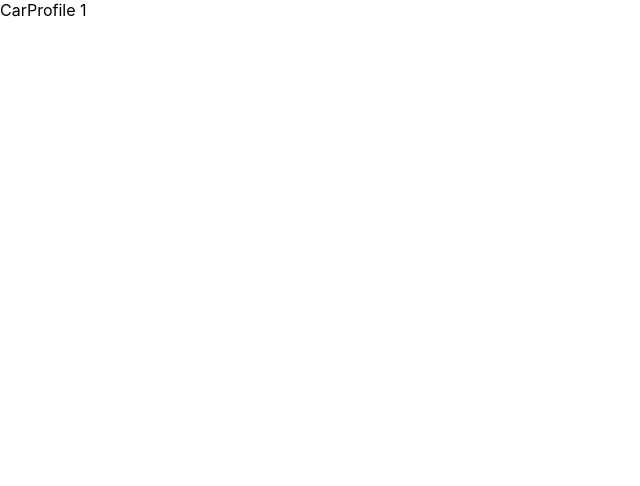
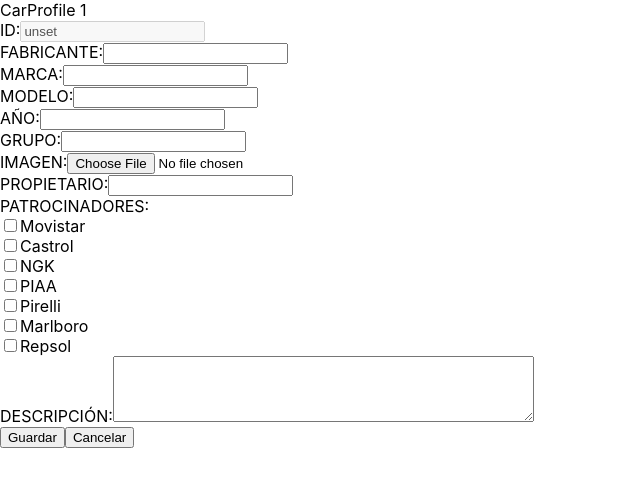
Before and after one commit to enricvelasco/slot-family, a Next.js app: page /cars/1 in a window 1280 px wide. Shown: the top 486 px of the page, without its empty margins (0-640 px from the left). Built offline with nearby package versions, Linux system fonts and the light colour scheme; no server answers; the database is empty.

Commit message:
first car form. Checkboxes included

```diff
--- a/firebase/data/cars/index.js
+++ b/firebase/data/cars/index.js
@@ -5,7 +5,7 @@
 
 export const getCars = async () => {
   return new Promise(function(resolve, reject) {
-    firebase.firestore().collection(collectionName).get()
+    ref.get()
       .then(querySnapshot => {
         const datalist = []
         querySnapshot.forEach(doc => {datalist.push({id: doc.id, ...doc.data()})});
@@ -15,12 +15,21 @@
   })
 }
 
-export const getCarById = () => {
-
+export const getCarById = async (id) => {
+  return new Promise(function(resolve, reject) {
+    ref.doc(id).get()
+      .then(doc => resolve({ id: doc.id, ...doc.data() }))
+      .catch(err => reject(err))
+  })
 }
 
-export const updateCar = () => {
-
+export const updateCar = (data) => {
+  const { id } = data
+  return new Promise(function(resolve, reject) {
+    ref.doc(id).set(data)
+      .then(doc => resolve(doc))
+      .catch(err => reject(err))
+  })
 }
 
 export const saveCar = (data) => {
--- /dev/null
+++ b/forms/cars/index.js
@@ -0,0 +1,122 @@
+import React, { useReducer } from 'react'
+import Link from 'next/link'
+import {formInitialState, reducer} from "./resources";
+import {sponsorsList} from "../../mock/sponsors";
+
+const CarsForm = ({ onSubmit, data = null }) => {
+  const [state, dispatch] = useReducer(reducer, data || formInitialState)
+  const { id, manufacturer, make, model, year, group, imgUrl, owner, sponsors, description } = state
+
+  const handleSubmit = (e) => {
+    e.preventDefault()
+    onSubmit(state)
+  }
+
+  return (
+    <form onSubmit={handleSubmit}>
+      <div>
+        <label>ID:</label>
+        <input type='text' id='car_id' value={id} disabled />
+      </div>
+      <div>
+        <label>FABRICANTE:</label>
+        <input
+          type='text'
+          id='manufacturer'
+          value={manufacturer}
+          onChange={e => dispatch({ type: 'manufacturer', payload: e.target.value})}
+        />
+      </div>
+      <div>
+        <label>MARCA:</label>
+        <input
+          type='text'
+          id='make'
+          value={make}
+          onChange={e => dispatch({ type: 'make', payload: e.target.value})}
+        />
+      </div>
+      <div>
+        <label>MODELO:</label>
+        <input
+          type='text'
+          id='model'
+          value={model}
+          onChange={e => dispatch({ type: 'model', payload: e.target.value})}
+        />
+      </div>
+      <div>
+        <label>AÑO:</label>
+        <input
+          type='text'
+          id='year'
+          value={year}
+          onChange={e => dispatch({ type: 'year', payload: e.target.value})}
+        />
+      </div>
+      <div>
+        <label>GRUPO:</label>
+        <input
+          type='text'
+          id='group'
+          value={group}
+          onChange={e => dispatch({ type: 'group', payload: e.target.value})}
+        />
+      </div>
+      <div>
+        <label>IMAGEN:</label>
+        <input type="file" id="files" name="files" />
+      </div>
+      <div>
+        <label>PROPIETARIO:</label>
+        <input
+          type='text'
+          id='owner'
+          value={owner}
+          onChange={e => dispatch({ type: 'owner', payload: e.target.value})}
+        />
+      </div>
+      <div>
+        <label>PATROCINADORES:</label>
+        {sponsorsList.map((item, key) => (
+          <div key={key}>
+            <input
+              type="checkbox"
+              id={item.name}
+              name={item.name}
+              defaultChecked={sponsors && sponsors.find(sponsor => sponsor.name === item.name)}
+              onChange={e => {
+                const isChecked = e.target.checked
+                const data = isChecked ? [...sponsors, item] : sponsors.filter(sponsor => sponsor.name !== item.name)
+                dispatch({
+                  type: 'sponsors',
+                  payload: data
+                })
+              }}
+            />
+            <label>{item.name}</label>
+          </div>
+        ))}
+      </div>
+      <div>
+        <label>DESCRIPCIÓN:</label>
+        {/* <input
+          type='text'
+          id='description'
+          value={description}
+          onChange={e => dispatch({type: 'description', payload: e.target.value})}
+        /> */}
+        <textarea
+          id="description"
+          rows="4"
+          cols="50"
+          value={description}
+          onChange={e => dispatch({type: 'description', payload: e.target.value})}
+        />
+      </div>
+      <div><input type='submit' value='Guardar'/><Link href='/cars'><button>Cancelar</button></Link></div>
+    </form>
+  )
+}
+
+export default CarsForm
--- /dev/null
+++ b/forms/cars/resources.js
@@ -0,0 +1,19 @@
+export const formInitialState = {
+  manufacturer: '',
+  make: '',
+  model: '',
+  year: '',
+  group: '',
+  imgUrl: '',
+  owner: '',
+  sponsors: [],
+  description: ''
+}
+
+export const reducer = (state, action) => {
+  const { type, payload } = action
+  return {
+    ...state,
+    [type]: payload
+  }
+}
--- a/mock/sponsors/index.js
+++ b/mock/sponsors/index.js
@@ -34,6 +34,12 @@
   description: 'Marca de telecomunicaciones'
 }
 
+export const repsol = {
+  name: 'Repsol',
+  imgUrl: 'https://logos-marcas.com/wp-content/uploads/2020/03/Repsol-Logotipo-1997-2012.jpg',
+  description: 'Marca de carburante'
+}
+
 
 export const sponsorsList = [
   movistar,
@@ -41,5 +47,6 @@
   ngk,
   piaa,
   pirelli,
-  marlboro
+  marlboro,
+  repsol
 ]
--- a/pages/cars/[id]/index.js
+++ b/pages/cars/[id]/index.js
@@ -1,13 +1,38 @@
-import React from 'react'
+import React, { useEffect, useState } from 'react'
 import { useRouter } from 'next/router'
+import CarsForm from "../../../forms/cars";
+import {getCarById, updateCar} from "../../../firebase/data/cars";
 
 const CarProfile = () => {
   const router = useRouter()
   const { id } = router.query
 
+  const [isLoadingData, setIsLoadingData] = useState(true)
+  const [carData, setCarData] = useState(null)
+
+  useEffect(() => {
+    id && getCarById(id)
+      .then(data => {
+        setIsLoadingData(false)
+        setCarData(data)
+      })
+      .catch(err => {
+        setIsLoadingData(false)
+        console.log('ERROR_ON_GET_CAR:', err)
+      })
+  }, [id])
+
+  const onSubmit = (data) => {
+    updateCar(data)
+      .then(() => router.push('/cars'))
+      .catch(err => console.log('ERROR_ON_UPDATE_CAR', err))
+  }
+
   return (
     <div>
       CarProfile {id}
+      {isLoadingData && <div>Loading...</div>}
+      {!isLoadingData && carData && <CarsForm onSubmit={onSubmit} data={carData} />}
     </div>
   )
 }
```
Also changed, not shown: pages/cars/index.js (+15 -6 lines), pages/cars/new/index.js (+2 -13 lines).
